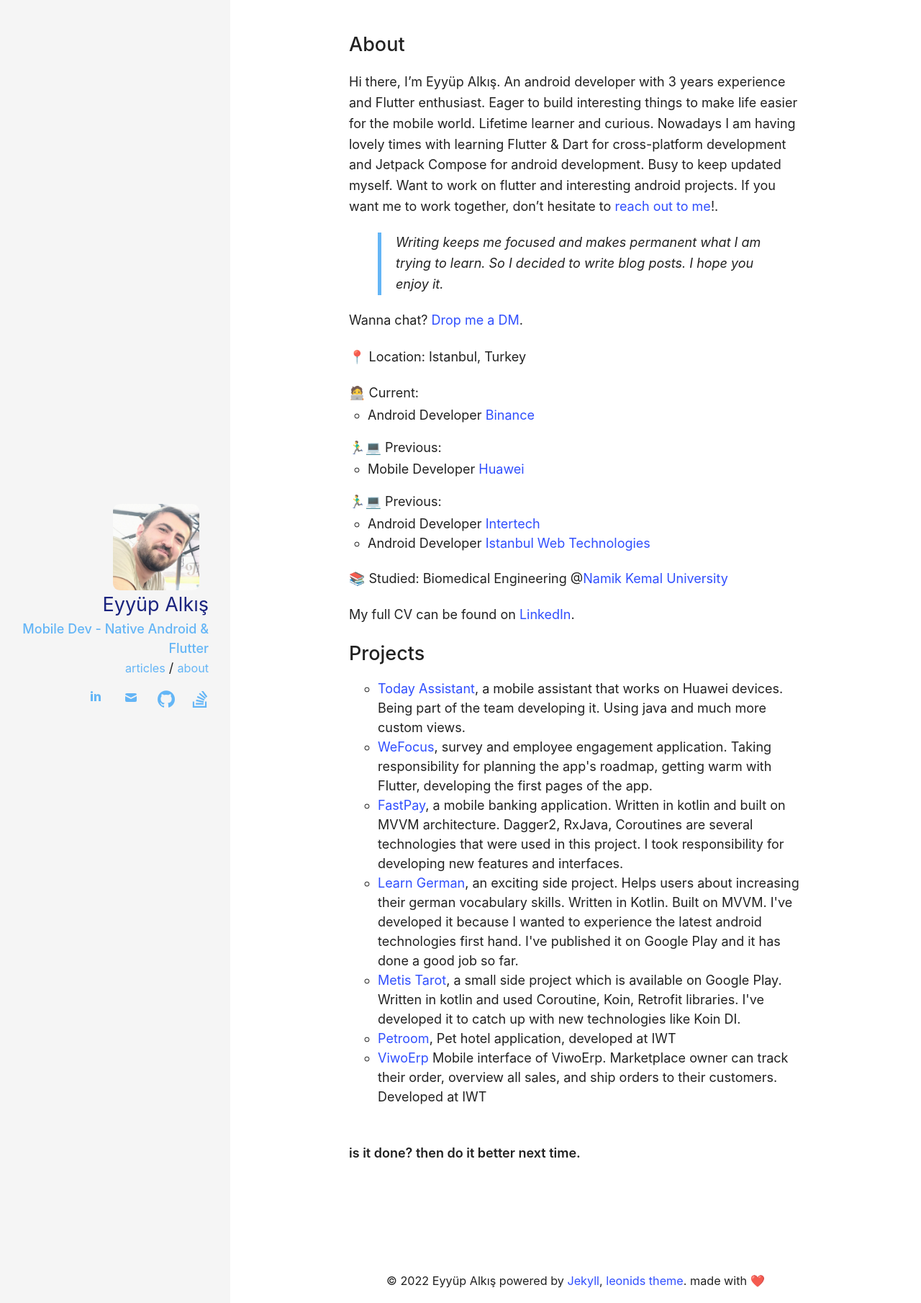
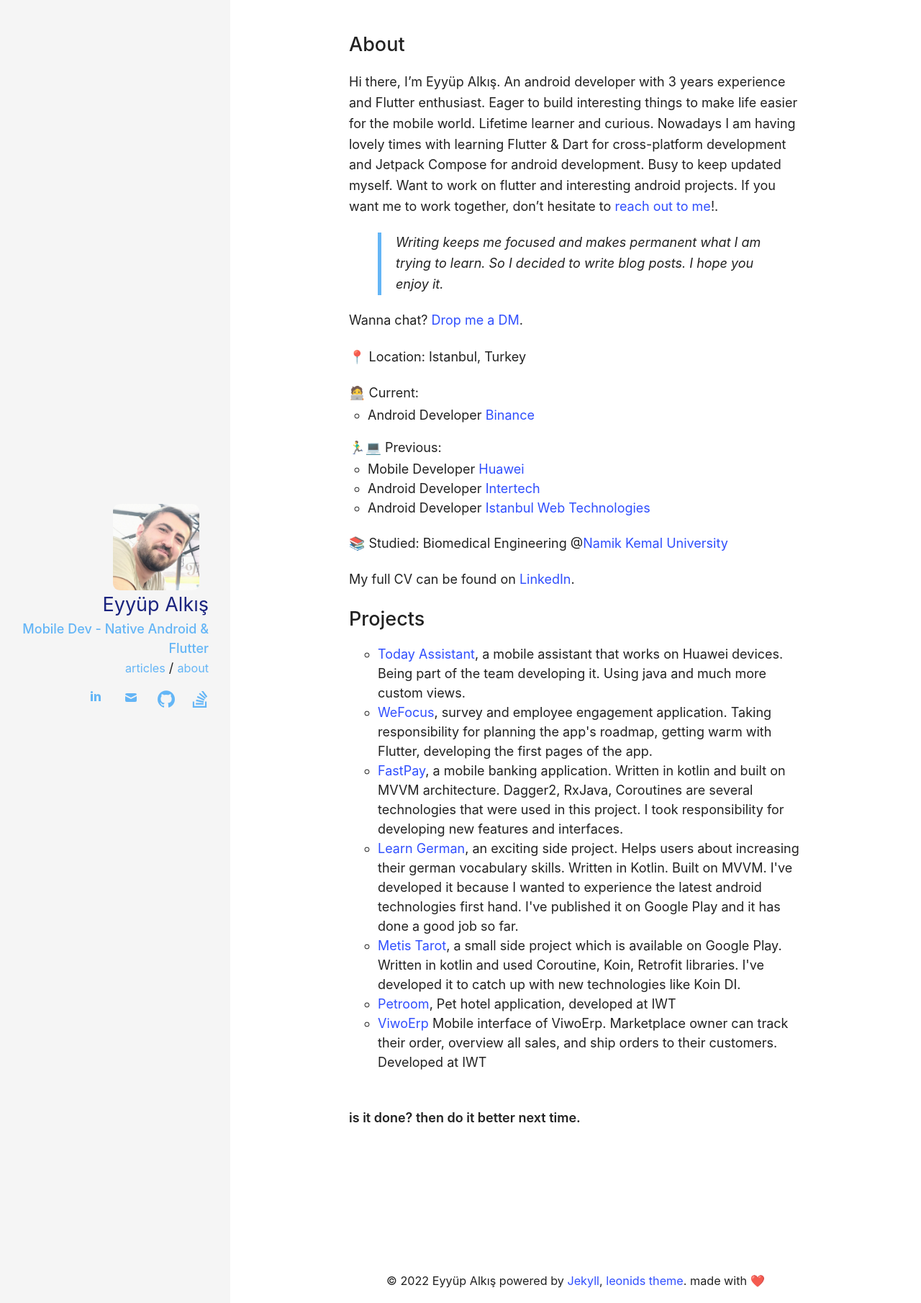
Before and after one commit to EyyupAlkis/About, a Jekyll site: the page built from about.md, in a window 1280 px wide. Shown: the whole page at 72% size. Built offline with Jekyll 4.4.1, drawn with Linux system fonts in a browser that asks for light colours.

Commit message:
dummy changes

```diff
--- a/about.md
+++ b/about.md
@@ -24,12 +24,6 @@ Wanna chat? <a href="https://twitter.com/rathi246">Drop me a DM</a>.
 🏃‍♂️💻 Previous:
   <ul style="margin-top: 0.2em; list-style-type: circle; padding-inline-start: 26px;">
     <li>Mobile Developer <a href="https://www.huawei.com/tr/">Huawei</a></li>
-  </ul>
-</section>
-
-<section>
-🏃‍♂️💻 Previous:
-  <ul style="margin-top: 0.2em; list-style-type: circle; padding-inline-start: 26px;">
     <li>Android Developer <a href="https://www.intertech.com.tr">Intertech</a></li>
     <li>Android Developer <a href="https://www.iwt.com.tr/">Istanbul Web Technologies</a></li>
   </ul>
```
